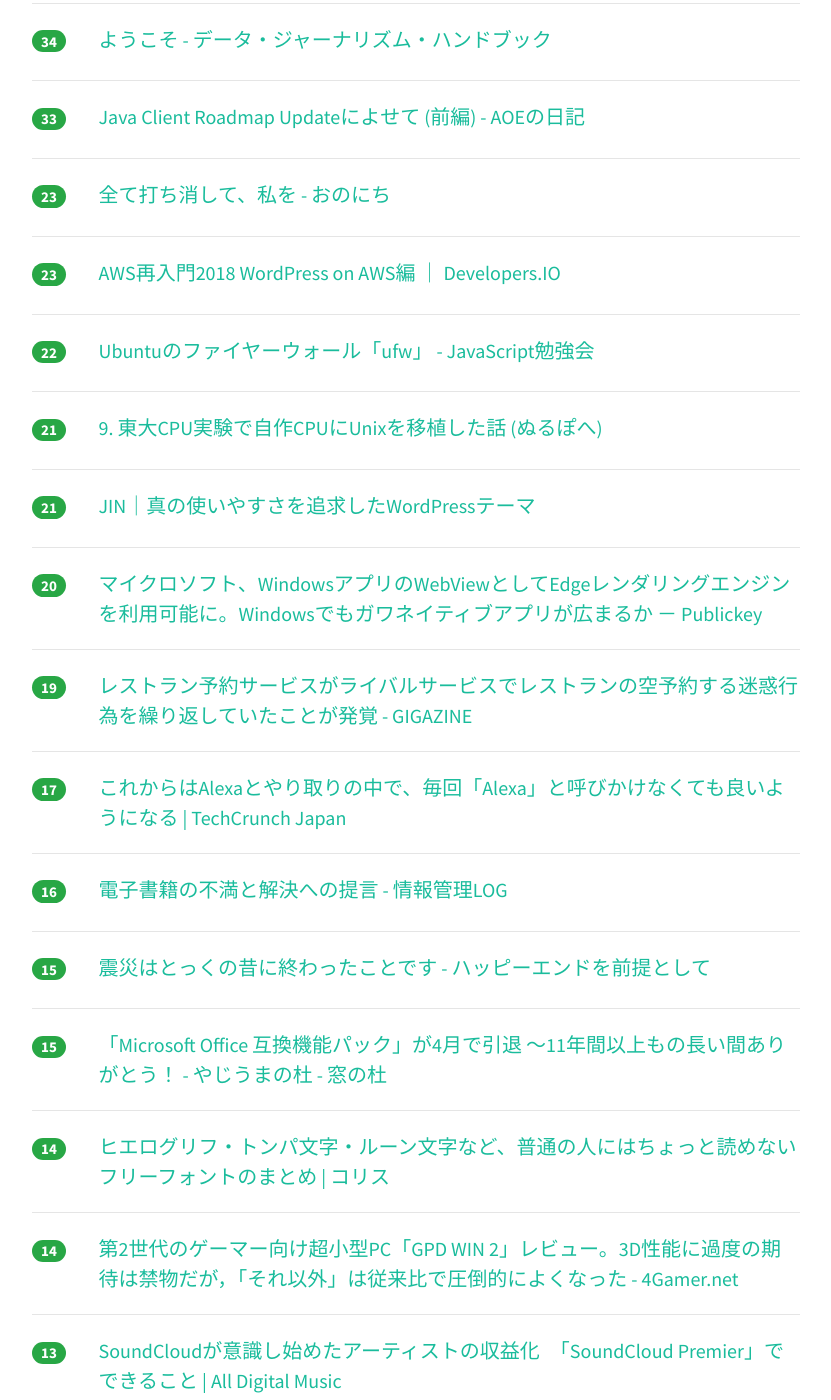
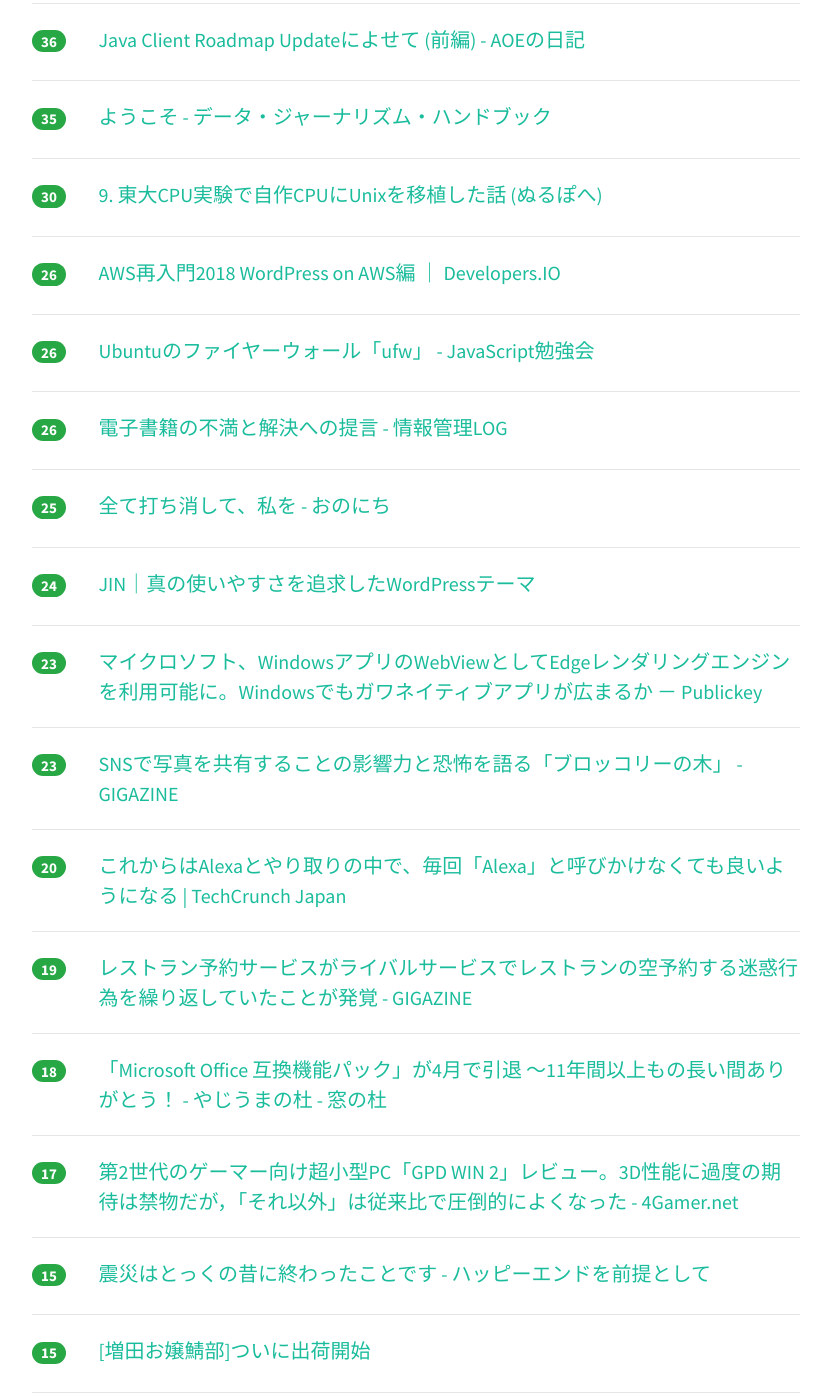
Before and after one commit to yatta47/hatena-matome-site, a Jekyll site: the page built from _posts/2018-03-12-hatena.md, in a window 1280 px wide and 1400 px high, scrolled down 580 px. Shown: the whole window, without its empty margins (224-1055 px from the left). Built offline with Jekyll 4.4.1, drawn with Linux system fonts in a browser that asks for light colours; nearby versions of some CDN libraries; some of the changed text lies outside the part shown.

Commit message:
Updated 2018-03-12

```diff
--- a/_posts/2018-03-12-hatena.md
+++ b/_posts/2018-03-12-hatena.md
@@ -1,59 +1,74 @@
 ---
 layout: post
 title:  "2018-03-12 はてぶIT"
-date:   2018-03-12 10:02:35
+date:   2018-03-12 11:01:54
 tags: [it-hotentry]
 ---
-25 件のデータあり
+28 件のデータあり
 
 <hr><div class="row">
-<div class="col-1"><span class="badge badge-pill badge-success h2">67</span></div>
+<div class="col-1"><span class="badge badge-pill badge-success h2">81</span></div>
 <div class="col-11"><a href='http://www.publickey1.jp/blog/18/windows_10apiwindows_mlwindows.html' target='_blank'>マイクロソフト、Windows 10に機械学習の実行環境とAPIを備えた「Windows ML」搭載へ。Windowsを学習済みモデルの実行プラットフォームに － Publickey</a></div>
 </div>
 <hr>
 <div class="row">
-<div class="col-1"><span class="badge badge-pill badge-success h2">34</span></div>
+<div class="col-1"><span class="badge badge-pill badge-success h2">39</span></div>
 <div class="col-11"><a href='https://anond.hatelabo.jp/20180311231447' target='_blank'>「漫画村で読みました」→NG 「図書館で読みました」→OK</a></div>
 </div>
 <hr>
 <div class="row">
-<div class="col-1"><span class="badge badge-pill badge-success h2">34</span></div>
+<div class="col-1"><span class="badge badge-pill badge-success h2">36</span></div>
+<div class="col-11"><a href='http://aoe-tk.hatenablog.com/entry/2018/03/11/203708' target='_blank'>Java Client Roadmap Updateによせて (前編) - AOEの日記</a></div>
+</div>
+<hr>
+<div class="row">
+<div class="col-1"><span class="badge badge-pill badge-success h2">35</span></div>
 <div class="col-11"><a href='http://datajournalismjp.github.io/handbook/' target='_blank'>ようこそ - データ・ジャーナリズム・ハンドブック</a></div>
 </div>
 <hr>
 <div class="row">
-<div class="col-1"><span class="badge badge-pill badge-success h2">33</span></div>
-<div class="col-11"><a href='http://aoe-tk.hatenablog.com/entry/2018/03/11/203708' target='_blank'>Java Client Roadmap Updateによせて (前編) - AOEの日記</a></div>
+<div class="col-1"><span class="badge badge-pill badge-success h2">30</span></div>
+<div class="col-11"><a href='https://turingcomplete.fm/9' target='_blank'>9. 東大CPU実験で自作CPUにUnixを移植した話 (ぬるぽへ)</a></div>
+</div>
+<hr>
+<div class="row">
+<div class="col-1"><span class="badge badge-pill badge-success h2">26</span></div>
+<div class="col-11"><a href='https://dev.classmethod.jp/cloud/aws/2018-aws-re-entering-wordpress-on-aws/' target='_blank'>AWS再入門2018 WordPress on AWS編 ｜ Developers.IO</a></div>
+</div>
+<hr>
+<div class="row">
+<div class="col-1"><span class="badge badge-pill badge-success h2">26</span></div>
+<div class="col-11"><a href='http://jsstudy.hatenablog.com/entry/ufw_firewall-of-Ubuntu' target='_blank'>Ubuntuのファイヤーウォール「ufw」 - JavaScript勉強会</a></div>
+</div>
+<hr>
+<div class="row">
+<div class="col-1"><span class="badge badge-pill badge-success h2">26</span></div>
+<div class="col-11"><a href='http://hokoxjouhou.blog105.fc2.com/blog-entry-1129.html' target='_blank'>電子書籍の不満と解決への提言 - 情報管理LOG</a></div>
+</div>
+<hr>
+<div class="row">
+<div class="col-1"><span class="badge badge-pill badge-success h2">25</span></div>
+<div class="col-11"><a href='http://yutoma233.hatenablog.com/entry/2018/03/11/210917' target='_blank'>全て打ち消して、私を - おのにち</a></div>
+</div>
+<hr>
+<div class="row">
+<div class="col-1"><span class="badge badge-pill badge-success h2">24</span></div>
+<div class="col-11"><a href='https://jin-theme.com/' target='_blank'>JIN｜真の使いやすさを追求したWordPressテーマ</a></div>
 </div>
 <hr>
 <div class="row">
 <div class="col-1"><span class="badge badge-pill badge-success h2">23</span></div>
-<div class="col-11"><a href='http://yutoma233.hatenablog.com/entry/2018/03/11/210917' target='_blank'>全て打ち消して、私を - おのにち</a></div>
+<div class="col-11"><a href='http://www.publickey1.jp/blog/18/windowswebviewedgewindows.html' target='_blank'>マイクロソフト、WindowsアプリのWebViewとしてEdgeレンダリングエンジンを利用可能に。Windowsでもガワネイティブアプリが広まるか － Publickey</a></div>
 </div>
 <hr>
 <div class="row">
 <div class="col-1"><span class="badge badge-pill badge-success h2">23</span></div>
-<div class="col-11"><a href='https://dev.classmethod.jp/cloud/aws/2018-aws-re-entering-wordpress-on-aws/' target='_blank'>AWS再入門2018 WordPress on AWS編 ｜ Developers.IO</a></div>
-</div>
-<hr>
-<div class="row">
-<div class="col-1"><span class="badge badge-pill badge-success h2">22</span></div>
-<div class="col-11"><a href='http://jsstudy.hatenablog.com/entry/ufw_firewall-of-Ubuntu' target='_blank'>Ubuntuのファイヤーウォール「ufw」 - JavaScript勉強会</a></div>
-</div>
-<hr>
-<div class="row">
-<div class="col-1"><span class="badge badge-pill badge-success h2">21</span></div>
-<div class="col-11"><a href='https://turingcomplete.fm/9' target='_blank'>9. 東大CPU実験で自作CPUにUnixを移植した話 (ぬるぽへ)</a></div>
-</div>
-<hr>
-<div class="row">
-<div class="col-1"><span class="badge badge-pill badge-success h2">21</span></div>
-<div class="col-11"><a href='https://jin-theme.com/' target='_blank'>JIN｜真の使いやすさを追求したWordPressテーマ</a></div>
+<div class="col-11"><a href='https://gigazine.net/news/20180312-broccoli-tree/' target='_blank'>SNSで写真を共有することの影響力と恐怖を語る「ブロッコリーの木」 - GIGAZINE</a></div>
 </div>
 <hr>
 <div class="row">
 <div class="col-1"><span class="badge badge-pill badge-success h2">20</span></div>
-<div class="col-11"><a href='http://www.publickey1.jp/blog/18/windowswebviewedgewindows.html' target='_blank'>マイクロソフト、WindowsアプリのWebViewとしてEdgeレンダリングエンジンを利用可能に。Windowsでもガワネイティブアプリが広まるか － Publickey</a></div>
+<div class="col-11"><a href='http://jp.techcrunch.com/2018/03/11/2018-03-10-now-you-can-have-a-conversation-with-alexa-without-screaming-hey-alexa-for-every-request/' target='_blank'>これからはAlexaとやり取りの中で、毎回「Alexa」と呼びかけなくても良いようになる | TechCrunch Japan</a></div>
 </div>
 <hr>
 <div class="row">
@@ -62,13 +77,13 @@ tags: [it-hotentry]
 </div>
 <hr>
 <div class="row">
-<div class="col-1"><span class="badge badge-pill badge-success h2">17</span></div>
-<div class="col-11"><a href='http://jp.techcrunch.com/2018/03/11/2018-03-10-now-you-can-have-a-conversation-with-alexa-without-screaming-hey-alexa-for-every-request/' target='_blank'>これからはAlexaとやり取りの中で、毎回「Alexa」と呼びかけなくても良いようになる | TechCrunch Japan</a></div>
+<div class="col-1"><span class="badge badge-pill badge-success h2">18</span></div>
+<div class="col-11"><a href='https://forest.watch.impress.co.jp/docs/serial/yajiuma/1110841.html' target='_blank'>「Microsoft Office 互換機能パック」が4月で引退 ～11年間以上もの長い間ありがとう！ - やじうまの杜 - 窓の杜</a></div>
 </div>
 <hr>
 <div class="row">
-<div class="col-1"><span class="badge badge-pill badge-success h2">16</span></div>
-<div class="col-11"><a href='http://hokoxjouhou.blog105.fc2.com/blog-entry-1129.html' target='_blank'>電子書籍の不満と解決への提言 - 情報管理LOG</a></div>
+<div class="col-1"><span class="badge badge-pill badge-success h2">17</span></div>
+<div class="col-11"><a href='http://www.4gamer.net/games/409/G040961/20180310006/' target='_blank'>第2世代のゲーマー向け超小型PC「GPD WIN 2」レビュー。3D性能に過度の期待は禁物だが，「それ以外」は従来比で圧倒的によくなった - 4Gamer.net</a></div>
 </div>
 <hr>
 <div class="row">
@@ -78,7 +93,22 @@ tags: [it-hotentry]
 <hr>
 <div class="row">
 <div class="col-1"><span class="badge badge-pill badge-success h2">15</span></div>
-<div class="col-11"><a href='https://forest.watch.impress.co.jp/docs/serial/yajiuma/1110841.html' target='_blank'>「Microsoft Office 互換機能パック」が4月で引退 ～11年間以上もの長い間ありがとう！ - やじうまの杜 - 窓の杜</a></div>
+<div class="col-11"><a href='https://anond.hatelabo.jp/20180307112114' target='_blank'>[増田お嬢鯖部]ついに出荷開始</a></div>
+</div>
+<hr>
+<div class="row">
+<div class="col-1"><span class="badge badge-pill badge-success h2">15</span></div>
+<div class="col-11"><a href='https://scrummasterway.com/scrummasterway-ja.html' target='_blank'>ScrumMasterWay - スクラムで卓越した成果を収めグレートスクラムマスターになるための方法</a></div>
+</div>
+<hr>
+<div class="row">
+<div class="col-1"><span class="badge badge-pill badge-success h2">15</span></div>
+<div class="col-11"><a href='https://internet.watch.impress.co.jp/docs/yajiuma/1110904.html' target='_blank'>ランサムウェアで身代金を払うと本当にデータは戻ってくる？ 調査結果が明らかに【やじうまWatch】 - INTERNET Watch</a></div>
+</div>
+<hr>
+<div class="row">
+<div class="col-1"><span class="badge badge-pill badge-success h2">15</span></div>
+<div class="col-11"><a href='https://headlines.yahoo.co.jp/article?a=20180312-00034661-biz_plus-bus_all' target='_blank'>ツイッター限界説　広告収入が伸びない「致命的な弱点」とは （ビジネス＋IT） - Yahoo!ニュース</a></div>
 </div>
 <hr>
 <div class="row">
@@ -87,8 +117,8 @@ tags: [it-hotentry]
 </div>
 <hr>
 <div class="row">
-<div class="col-1"><span class="badge badge-pill badge-success h2">14</span></div>
-<div class="col-11"><a href='http://www.4gamer.net/games/409/G040961/20180310006/' target='_blank'>第2世代のゲーマー向け超小型PC「GPD WIN 2」レビュー。3D性能に過度の期待は禁物だが，「それ以外」は従来比で圧倒的によくなった - 4Gamer.net</a></div>
+<div class="col-1"><span class="badge badge-pill badge-success h2">13</span></div>
+<div class="col-11"><a href='http://totb.hatenablog.com/entry/2018/03/12/000439' target='_blank'>［紹介］過激化するリベラルの単純な世界観 - Think outside the box</a></div>
 </div>
 <hr>
 <div class="row">
@@ -98,36 +128,21 @@ tags: [it-hotentry]
 <hr>
 <div class="row">
 <div class="col-1"><span class="badge badge-pill badge-success h2">13</span></div>
-<div class="col-11"><a href='https://anond.hatelabo.jp/20180307112114' target='_blank'>[増田お嬢鯖部]ついに出荷開始</a></div>
-</div>
-<hr>
-<div class="row">
-<div class="col-1"><span class="badge badge-pill badge-success h2">13</span></div>
 <div class="col-11"><a href='http://www.youtube.com/watch?v=FMrqlo_L-gY' target='_blank'>WORLD ORDER "Let's start WW3”</a></div>
 </div>
 <hr>
 <div class="row">
 <div class="col-1"><span class="badge badge-pill badge-success h2">13</span></div>
-<div class="col-11"><a href='https://internet.watch.impress.co.jp/docs/yajiuma/1110904.html' target='_blank'>ランサムウェアで身代金を払うと本当にデータは戻ってくる？ 調査結果が明らかに【やじうまWatch】 - INTERNET Watch</a></div>
+<div class="col-11"><a href='https://akiba-pc.watch.impress.co.jp/docs/wakiba/find/1110603.html' target='_blank'>面倒なパスワード入力がブロックチェーンで不要に？データを自動で暗号・復号化するセキュアシステムの提案 （取材中に見つけた○○なもの） - AKIBA PC Hotline!</a></div>
+</div>
+<hr>
+<div class="row">
+<div class="col-1"><span class="badge badge-pill badge-success h2">11</span></div>
+<div class="col-11"><a href='http://sakaik.hateblo.jp/entry/20180311/epson_cashback_campaign' target='_blank'>エプソンのキャッシュバックキャンペーンでキャッシュバックされなかったお話 - sakaikの日々雑感～(T)編</a></div>
 </div>
 <hr>
 <div class="row">
 <div class="col-1"><span class="badge badge-pill badge-success h2">10</span></div>
-<div class="col-11"><a href='https://scrummasterway.com/scrummasterway-ja.html' target='_blank'>ScrumMasterWay - スクラムで卓越した成果を収めグレートスクラムマスターになるための方法</a></div>
-</div>
-<hr>
-<div class="row">
-<div class="col-1"><span class="badge badge-pill badge-success h2">9</span></div>
-<div class="col-11"><a href='http://totb.hatenablog.com/entry/2018/03/12/000439' target='_blank'>［紹介］過激化するリベラルの単純な世界観 - Think outside the box</a></div>
-</div>
-<hr>
-<div class="row">
-<div class="col-1"><span class="badge badge-pill badge-success h2">9</span></div>
 <div class="col-11"><a href='https://headlines.yahoo.co.jp/hl?a=20180309-00010003-newswitch-bus_all' target='_blank'>早大・慶大、図書館システム共同運用。ベンダー選びにみる国際標準 （ニュースイッチ） - Yahoo!ニュース</a></div>
 </div>
 <hr>
-<div class="row">
-<div class="col-1"><span class="badge badge-pill badge-success h2">6</span></div>
-<div class="col-11"><a href='http://sakaik.hateblo.jp/entry/20180311/epson_cashback_campaign' target='_blank'>エプソンのキャッシュバックキャンペーンでキャッシュバックされなかったお話 - sakaikの日々雑感～(T)編</a></div>
-</div>
-<hr>
```
